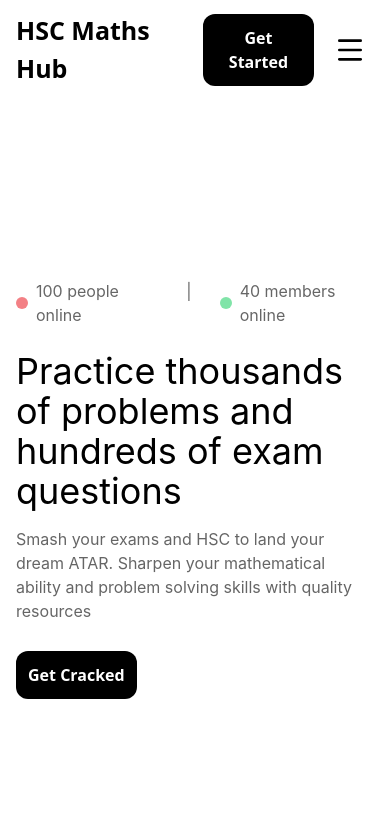
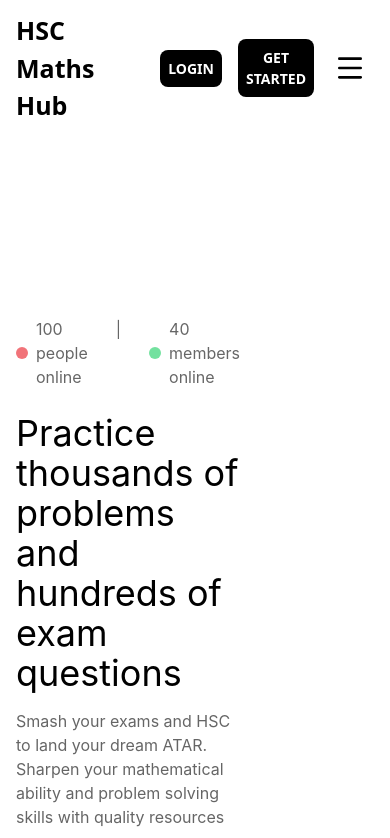
Before and after one commit to joshuapozzolungo/nsw-maths-repo, a React (Vite) app: page / in a window 390 px wide. Shown: the top 838 px of the page. Built offline with nearby package versions, Linux system fonts and the light colour scheme; the HTML template or start-up script is replaced by a standard one.

Commit message:
included desmos API and made changes to navbar

```diff
--- a/index.html
+++ b/index.html
@@ -13,5 +13,6 @@
   <body>
     <div id="root"></div>
     <script type="module" src="/src/main.jsx"></script>
+    <script src="https://www.desmos.com/api/v1.11/calculator.js?apiKey=593adee6213149b6839c2d23b05b03b5"></script>
   </body>
 </html>
--- a/src/App.css
+++ b/src/App.css
@@ -24,10 +24,24 @@ body {
   color: var(--text-color);
   transition: background-color 0.3s ease, color 0.3s ease;
 }
+@utility nav-primary-text {
+  font-family: "Inter", sans-serif;
+  font-size: 14px;
+  color: var(--text-color);
+  font-weight: bold;
+}
+
 
 @utility text-primary-text {
   font-family: "Inter", sans-serif;
   font-size: 16px;
+  color: var(--text-color);
+  font-weight: normal;
+}
+
+@utility text-drop-down-text {
+  font-family: "Inter", sans-serif;
+  font-size: 12px;
   color: var(--text-color);
   font-weight: normal;
 }
@@ -41,5 +55,5 @@ body {
 }
 
 @theme {
-  --color-secondary-box: #181818;
+  --color-secondary-box: #101010;
 }
--- a/src/components/hero.jsx
+++ b/src/components/hero.jsx
@@ -1,9 +1,44 @@
-import React from "react";
+import React, { useRef, useEffect } from "react";
 
 export default function Hero() {
+
+  const calculatorRef = useRef(null);
+  const calculatorInstance = useRef(null);
+
+  // Logic for Desmos Calculator API
+  useEffect(() => {
+    const mediaQuery = window.matchMedia('(prefers-color-scheme: dark)');
+
+    if (window.Desmos && calculatorRef.current && !calculatorInstance.current) {
+      calculatorInstance.current = window.Desmos.GraphingCalculator(calculatorRef.current, {
+        invertedColors: mediaQuery.matches,
+        border: false
+      });
+    }
+
+    const handleThemeChange = (e) => {
+      if (calculatorInstance.current) {
+        calculatorInstance.current.updateSettings({
+          invertedColors: e.matches
+        });
+      }
+    };
+
+    mediaQuery.addEventListener('change', handleThemeChange);
+
+    return () => {
+      mediaQuery.removeEventListener('change', handleThemeChange);
+      if (calculatorInstance.current) {
+        calculatorInstance.current.destroy();
+        calculatorInstance.current = null;
+      }
+    };
+
+  }, []);
+
   return (
-    <div className="mx-auto max-w-full max-w-screen-xl px-4 sm:px-6 lg:px-8 mt-45">
-      <div className="max-w-4xl">
+    <div className="flex justify-center align-items-center mx-auto max-w-full max-w-screen-xl px-4 sm:px-6 lg:px-8">
+      <div className="max-w-4xl mt-45">
         <div className="flex text-primary-text space-x-7 mb-6 opacity-60">
           <div className="max-w-md">
             <div className="flex">
@@ -32,7 +67,7 @@ export default function Hero() {
           <button className="p-3 button-primary-button rounded-xl hover:opacity-80 cursor-pointer"> Get Cracked </button>
         </div>
       </div>
-
+      <div className="mt-37" ref={calculatorRef} style={{width: "600px", height: "400px"}}></div>
     </div>
 
   );
--- a/src/components/navbar.jsx
+++ b/src/components/navbar.jsx
@@ -7,13 +7,13 @@ export default function NavBar({ toggleMobileMenu, isMobileMenuOpen }) {
 
   const DropDownMenuItem = ({heading, description}) => {
     return (
-      <div className="flex justify-center items-center space-x-3 p-3 m-4 hover:bg-secondary-box hover:border-1 hover:border-white/20 hover:rounded-lg hover:border-dashed cursor-pointer">
+      <div className="flex justify-start items-center space-x-2 p-2 m-2 hover:bg-secondary-box hover:border-1 hover:border-white/20 hover:rounded-lg hover:border-dashed cursor-pointer">
         <div className="flex justify-center items-center h-[45px] w-[45px] border-1 border-white/20 rounded-lg ">
           <svg xmlns="http://www.w3.org/2000/svg" width="24" height="24" viewBox="0 0 24 24" fill="none" stroke="currentColor" stroke-width="2" stroke-linecap="round" stroke-linejoin="round" class="lucide lucide-files-icon lucide-files"><path d="M15 2h-4a2 2 0 0 0-2 2v11a2 2 0 0 0 2 2h8a2 2 0 0 0 2-2V8"/><path d="M16.706 2.706A2.4 2.4 0 0 0 15 2v5a1 1 0 0 0 1 1h5a2.4 2.4 0 0 0-.706-1.706z"/><path d="M5 7a2 2 0 0 0-2 2v11a2 2 0 0 0 2 2h8a2 2 0 0 0 1.732-1"/></svg>
         </div>
           <div>
-            <h1>{heading}</h1>
-            <p className="text-primary-text opacity-60">{description}</p>
+            <h3 className="nav-primary-text">{heading}</h3>
+            <p className="text-drop-down-text opacity-60">{description}</p>
           </div>
       </div>
     );
@@ -23,29 +23,30 @@ export default function NavBar({ toggleMobileMenu, isMobileMenuOpen }) {
     <header className="sticky top-0 z-50 mx-auto min-h-16 w-full backdrop-blur-2xl pt-3 pb-3 ">
       <div className="mx-auto w-full max-w-screen-xl px-4 sm:px-6 lg:px-8 flex min-h-16 justify-between items-center rounded-full">
         <a className="normal-text flex items-center gap-2 font-semibold text-text-primary duration-300 ease-in-out hover:opacity-80 text-[25px] cursor-pointer">HSC Maths Hub</a>
-        <nav className="hidden items-center gap-6 lg:flex font-bold" aria-label="main-navigation">
-          <a className="p-2 cursor-pointer hover:underline">Contribute</a>
-          <a className="p-2 cursor-pointer hover:underline">Pricing</a>
+        <nav className="hidden nav-primary-text ml-auto items-center gap-3 lg:flex font-bold" aria-label="main-navigation">
+          <a className="p-2 cursor-pointer hover:underline">CONTRIBUTE</a>
+          <a className="p-2 cursor-pointer hover:underline">PRICING</a>
           <div className="">
             <div className="flex justify-center items-center">
               <button
               onClick={() => setIsClicked(!isClicked)}
-              className="p-2 gap-1 cursor-pointer hover:underline">Content
+              className="p-2 gap-1 cursor-pointer hover:underline">CONTENT
               </button>
               <ChevronDown className={`transition-transform duration-300 ${isClicked ? 'rotate-180' : 'rotate-0'}`}/>
             </div>
-            <div className={`${isClicked ? '' : 'hidden'} absolute mt-3 grid grid-cols-2 h-75 w-150 border-1 border-white/20 rounded-lg`}>
-              <DropDownMenuItem heading="Questions" description="Quality Exam Questions"/>
-              <DropDownMenuItem heading="Questions" description="Quality Exam Questions"/>
-              <DropDownMenuItem heading="Questions" description="Quality Exam Questions"/>
-              <DropDownMenuItem heading="Questions" description="Quality Exam Questions"/>
-              <DropDownMenuItem heading="Questions" description="Quality Exam Questions"/>
+            <div className={`${isClicked ? '' : 'hidden'} absolute mt-3 p-2 grid grid-cols-2 h-70 w-135 border-1 border-white/20 rounded-lg`}>
+              <DropDownMenuItem heading="QUESTIONS" description="Quality Exam Questions"/>
+              <DropDownMenuItem heading="EXERCISE" description="Quality Exam Questions"/>
+              <DropDownMenuItem heading="VIDEOS" description="Quality Exam Questions"/>
+              <DropDownMenuItem heading="PLAYLISTS" description="Quality Exam Questions"/>
+              <DropDownMenuItem heading="TUTORING" description="Quality Exam Questions"/>
             </div>
           </div>
-          <a className="p-2 cursor-pointer hover:underline">Leaderboard</a>
+          <a className="p-2 cursor-pointer hover:underline">LEADERBOARD</a>
         </nav>
         <div className="flex items-center gap-3">
-          <button className="p-3 button-primary-button rounded-xl hover:opacity-80 cursor-pointer">Get Started</button>
+          <button className="p-2 ml-4 button-primary-button text-[14px] rounded-lg hover:opacity-80 cursor-pointer">LOGIN</button>
+          <button className="p-2 ml-1 button-primary-button text-[14px] rounded-lg hover:opacity-80 cursor-pointer">GET STARTED</button>
           <button className="lg:hidden flex items-center justify-center p-2 cursor-pointer"
              onClick={toggleMobileMenu} aria-label={isMobileMenuOpen ? "Close Mobile Menu" : "Open Mobile Menu"} aria-expanded={isMobileMenuOpen}>
               {isMobileMenuOpen ? <X size={32}/> : <Menu size={32}/>}
```
